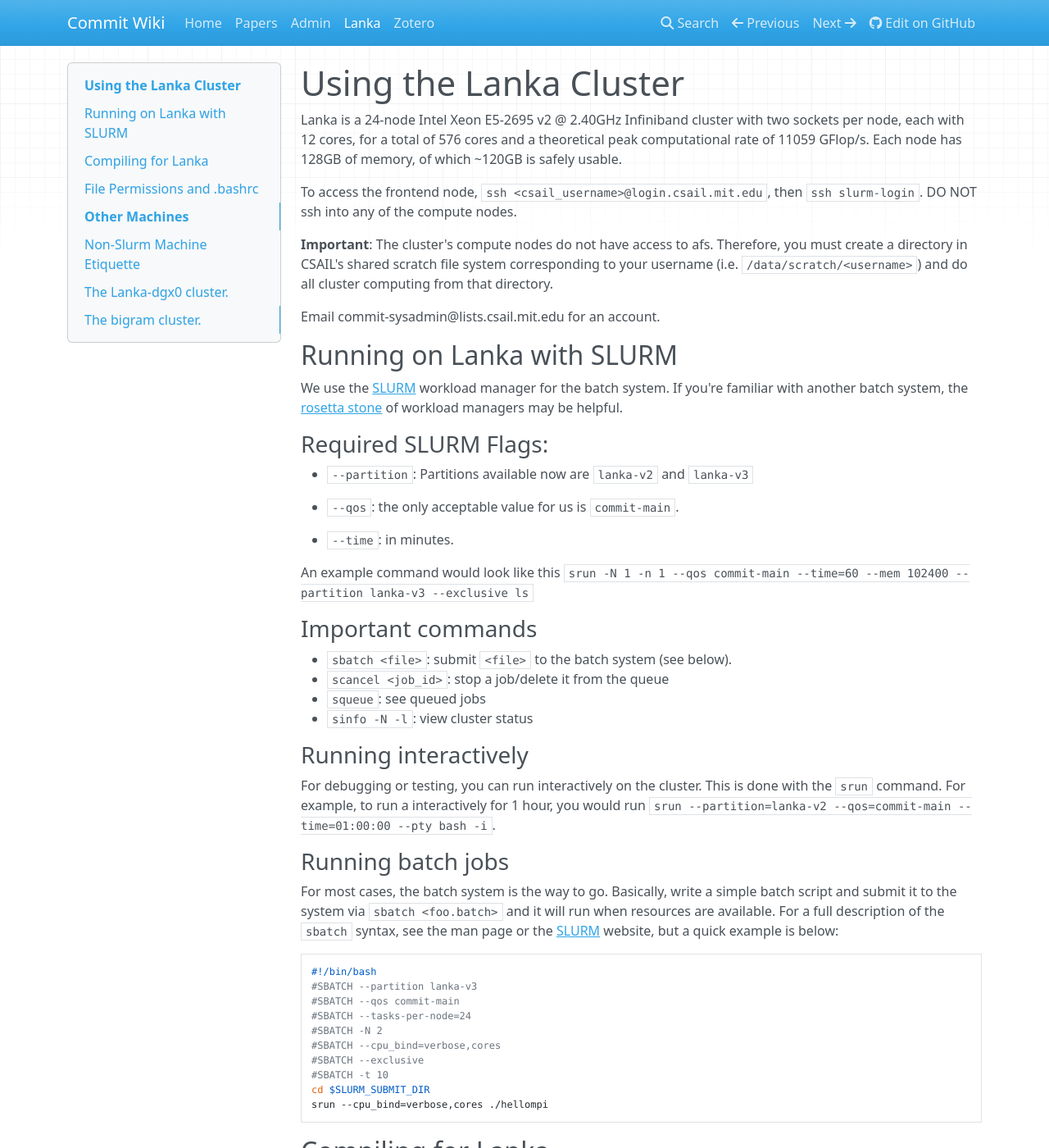
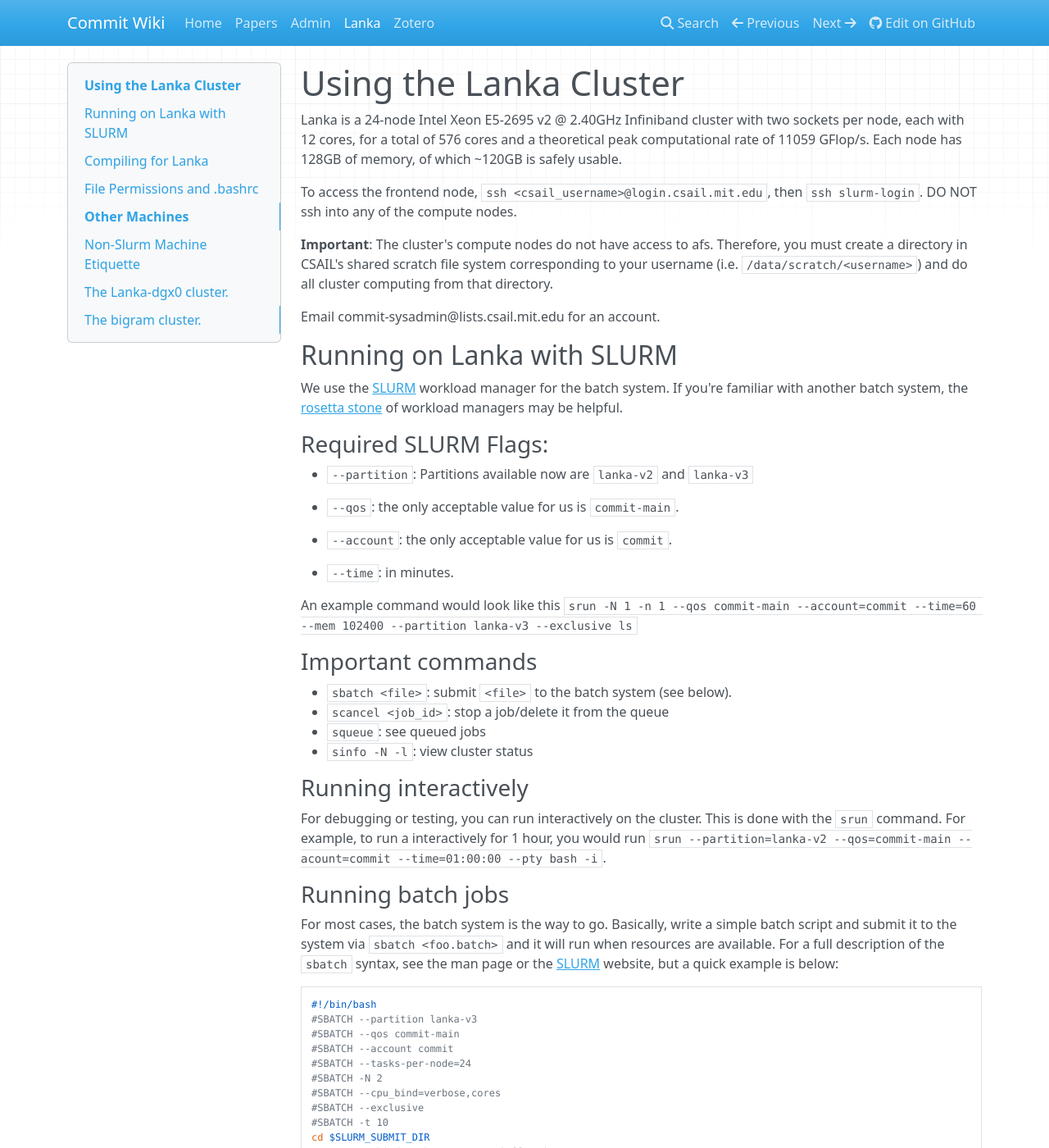
Before and after one commit to mit-commit/commit-wiki, an MkDocs documentation site: the page built from docs/lanka.md, in a window 1280 px wide and 1400 px high. Shown: the whole window at 82% size. Built offline with MkDocs 1.6.1, drawn with Linux system fonts in a browser that asks for light colours; nearby versions of some CDN libraries.

Commit message:
add account

```diff
--- a/docs/lanka.md
+++ b/docs/lanka.md
@@ -18,9 +18,11 @@ We use the [SLURM](http://slurm.schedmd.com) workload manager for the batch syst
 
 - `--qos`: the only acceptable value for us is `commit-main`.
 
+- `--account`: the only acceptable value for us is `commit`.
+
 - `--time`: in minutes.
 
-An example command would look like this `srun -N 1 -n 1 --qos commit-main --time=60 --mem 102400 --partition lanka-v3 --exclusive ls`
+An example command would look like this `srun -N 1 -n 1 --qos commit-main --account=commit --time=60 --mem 102400 --partition lanka-v3 --exclusive ls`
 
 ### Important commands
 
@@ -31,7 +33,7 @@ An example command would look like this `srun -N 1 -n 1 --qos commit-main --time
 
 ### Running interactively
 
-For debugging or testing, you can run interactively on the cluster. This is done with the `srun` command. For example, to run a interactively for 1 hour, you would run `srun --partition=lanka-v2 --qos=commit-main --time=01:00:00 --pty bash -i`.
+For debugging or testing, you can run interactively on the cluster. This is done with the `srun` command. For example, to run a interactively for 1 hour, you would run `srun --partition=lanka-v2 --qos=commit-main --acount=commit --time=01:00:00 --pty bash -i`.
 
 ### Running batch jobs
 
@@ -41,6 +43,7 @@ For most cases, the batch system is the way to go. Basically, write a simple bat
 #!/bin/bash
 #SBATCH --partition lanka-v3
 #SBATCH --qos commit-main
+#SBATCH --account commit
 #SBATCH --tasks-per-node=24
 #SBATCH -N 2
 #SBATCH --cpu_bind=verbose,cores
```
